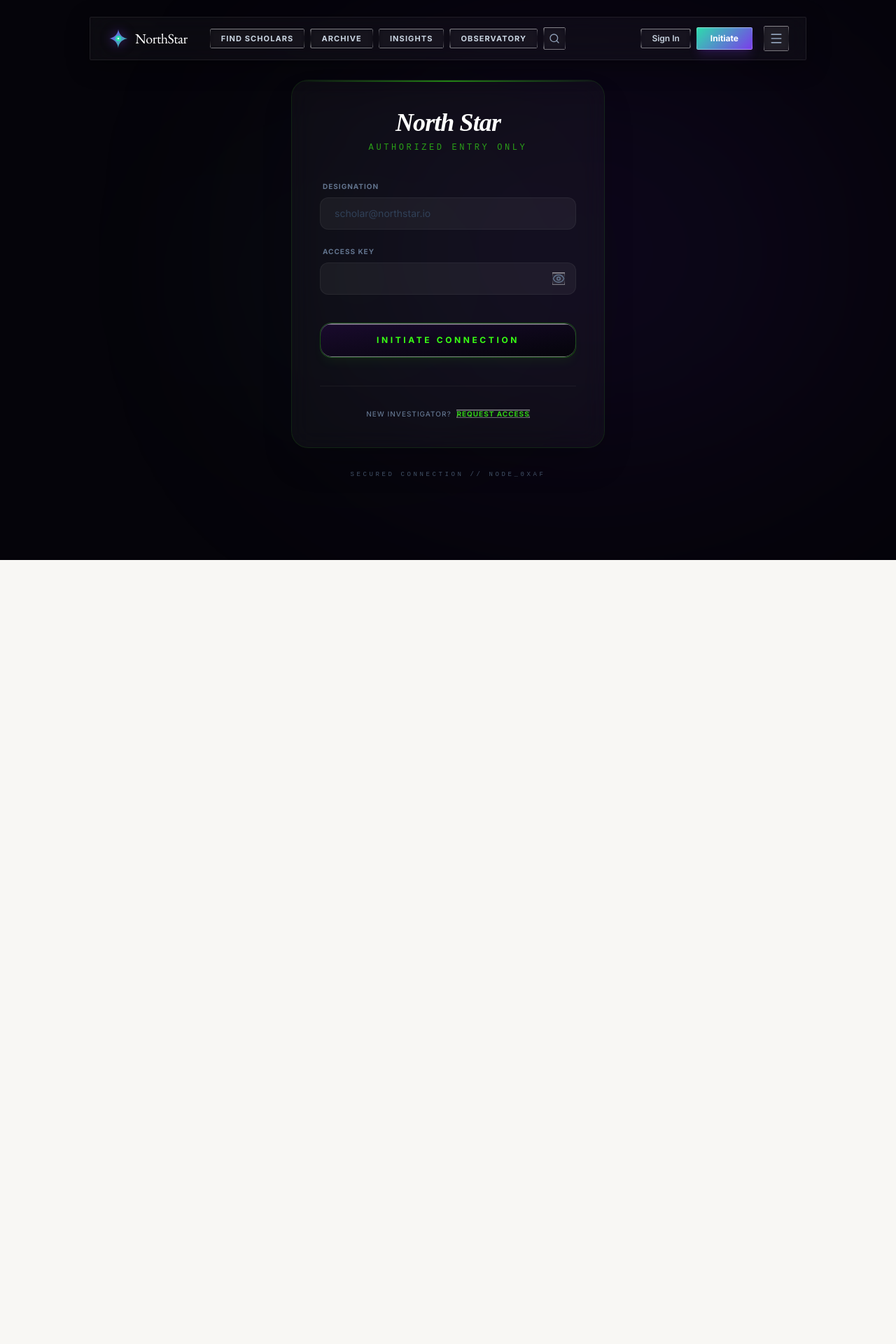
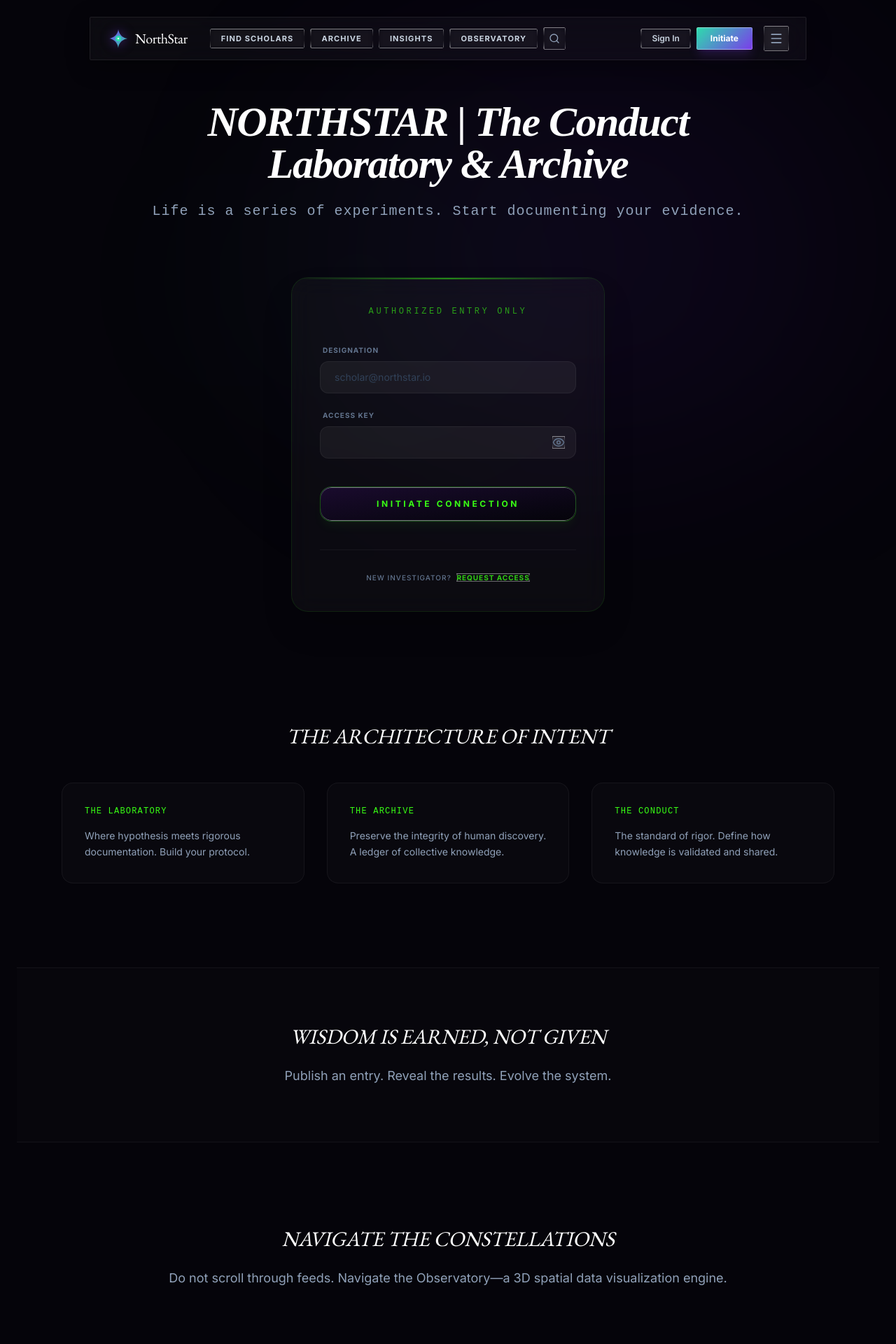
Before and after one commit to ZEi3507/NORTHSTAR, a React (Vite) app: page / in a window 1280 px wide. Shown: the top 1920 px of the page at 70% size. Before the commit the page ends 800 px from the top, so only its background shows below. Built offline with nearby package versions, Linux system fonts and the light colour scheme; no server answers.

Commit message:
feat: reconcile security architecture and wire harmony tracker

```diff
--- a/src/lib/firebase.ts
+++ b/src/lib/firebase.ts
@@ -13,7 +13,7 @@
   appId: import.meta.env.VITE_FIREBASE_APP_ID || "dummy-app-id"
 };
 
-const app = initializeApp(firebaseConfig);
+export const app = initializeApp(firebaseConfig);
 export const auth = getAuth(app);
 export const db = getFirestore(app);
 export const functions = getFunctions(app);
--- a/src/pages/AdminReview.tsx
+++ b/src/pages/AdminReview.tsx
@@ -137,8 +137,11 @@
 
       await batch.commit();
 
-      setConfirmation('Entry approved.');
-      setSelectedEntry(null);
+      const nextIndex = entries.findIndex(e => e.id === selectedEntry.id) + 1;
+      const nextEntry = entries[nextIndex] || entries[0] || null;
+
+      setConfirmation(`Entry "${selectedEntry.title}" approved successfully.`);
+      setSelectedEntry(nextEntry && nextEntry.id !== selectedEntry.id ? nextEntry : null);
     } catch (err) {
       console.error('Approval failed:', err);
     } finally {
@@ -167,8 +170,11 @@
 
       await batch.commit();
 
-      setConfirmation('Entry returned for revision.');
-      setSelectedEntry(null);
+      const nextIndex = entries.findIndex(e => e.id === selectedEntry.id) + 1;
+      const nextEntry = entries[nextIndex] || entries[0] || null;
+
+      setConfirmation(`Entry "${selectedEntry.title}" returned for revision.`);
+      setSelectedEntry(nextEntry && nextEntry.id !== selectedEntry.id ? nextEntry : null);
       setRejectionReason('');
     } catch (err) {
       console.error('Rejection failed:', err);
@@ -277,17 +283,9 @@
               {entries.map((entry) => (
                 <div
                   key={entry.id}
-                  onClick={async () => {
+                  onClick={() => {
                     setConfirmation(null);
-                    // Fetch gated content before selecting
-                    try {
-                      const gatedSnap = await getDoc(doc(db, 'archive', entry.id, 'gated', 'content'));
-                      const redacted = gatedSnap.exists() ? gatedSnap.data().redactedContent : '';
-                      setSelectedEntry({ ...entry, redactedContent: redacted });
-                    } catch (err) {
-                      console.error("Failed to fetch gated content:", err);
-                      setSelectedEntry(entry);
-                    }
+                    setSelectedEntry(entry);
                   }}
                   className="p-4 cursor-pointer transition-colors"
                   style={{
--- a/src/pages/ConductorDashboard.tsx
+++ b/src/pages/ConductorDashboard.tsx
@@ -307,10 +307,15 @@
                 <div className="flex justify-between items-end">
                   <div className="space-y-1">
                     <div className="text-[10px] text-slate-500 uppercase font-bold tracking-widest">Archive Sync</div>
-                    <div className="text-xl font-mono text-white">12%</div>
+                    <div className="text-xl font-mono text-white">
+                      {Math.min(100, (postCount / 5) * 100).toFixed(0)}%
+                    </div>
                   </div>
                   <div className="w-16 h-1.5 bg-slate-800 rounded-full overflow-hidden">
-                    <div className="w-[12%] h-full bg-mint shadow-[0_0_8px_rgba(43,222,172,0.5)]" />
+                    <div
+                      className="h-full bg-mint shadow-[0_0_8px_rgba(43,222,172,0.5)] transition-all duration-1000"
+                      style={{ width: `${Math.min(100, (postCount / 5) * 100)}%` }}
+                    />
                   </div>
                 </div>
               </div>
--- a/src/pages/EntryDetail.tsx
+++ b/src/pages/EntryDetail.tsx
@@ -1,13 +1,17 @@
 import React, { useEffect, useState } from 'react';
 import { useParams, Link } from 'react-router-dom';
+import { getFunctions, httpsCallable } from 'firebase/functions';
 import { collection, query, where, orderBy, limit, getDocs, doc, getDoc, increment, onSnapshot, writeBatch } from 'firebase/firestore';
 import { Star, ThumbsDown } from 'lucide-react';
-import { db } from '../lib/firebase';
+import { db, app } from '../lib/firebase';
 import { useConductorStore } from '../stores/conductorStore';
 import { TheVeil } from '../components/TheVeil';
 import Nav from '../components/Nav';
 import Loading from '../components/Loading';
 import { EchoButton } from '../components/ui/EchoButton';
+
+const functions = getFunctions(app);
+const getPostForUser = httpsCallable(functions, 'getPostForUser');
 
 interface PostResponse {
   id: string;
@@ -107,25 +111,8 @@
       setError(null);
 
       try {
-        const postSnap = await getDoc(doc(db, 'archive', postId));
-        if (!postSnap.exists() || postSnap.data()?.status !== 'approved') {
-          setError('Authorized entry not found in active sectors.');
-          setLoading(false);
-          return;
-        }
-
-        const postData = { id: postSnap.id, ...postSnap.data() } as PostResponse;
-
-        if (level >= 2) {
-          try {
-            const gatedSnap = await getDoc(doc(db, 'archive', postId, 'gated', 'content'));
-            if (gatedSnap.exists()) {
-              postData.redactedContent = gatedSnap.data().redactedContent;
-            }
-          } catch (err) {
-            console.warn("Gated segment decryption failed:", err);
-          }
-        }
+        const result = await getPostForUser({ postId });
+        const postData = result.data as PostResponse;
 
         setPost(postData);
 
--- a/src/pages/Gatekeeper.tsx
+++ b/src/pages/Gatekeeper.tsx
@@ -31,7 +31,7 @@
   };
 
   return (
-    <div className="min-h-screen bg-[#05040A] text-slate-200 selection:bg-[#39FF14]/30 flex items-center justify-center p-6 overflow-hidden relative">
+    <div className="min-h-screen bg-[#05040A] text-slate-200 selection:bg-[#39FF14]/30 flex flex-col items-center p-6 overflow-hidden relative">
       <Nav />
 
       {/* Liquid Background Decor */}
@@ -48,18 +48,25 @@
         />
       </div>
 
-      <div className="max-w-md w-full relative z-10">
+      {/* Hero Section */}
+      <header className="relative z-10 w-full max-w-4xl text-center py-20 mt-10">
+        <h1
+          style={{ fontFamily: "'Instrument Serif', serif" }}
+          className="text-6xl font-bold text-white mb-6 tracking-tight italic"
+        >
+          NORTHSTAR | The Conduct Laboratory & Archive
+        </h1>
+        <p className="text-xl font-mono text-slate-400 tracking-wider">
+          Life is a series of experiments. Start documenting your evidence.
+        </p>
+      </header>
+
+      {/* Auth Panel */}
+      <div className="max-w-md w-full relative z-10 mb-20">
         <div className="glass-card p-10 border border-[#39FF14]/10 shadow-2xl relative overflow-hidden group">
-          {/* Neon Accent Line */}
           <div className="absolute top-0 left-0 w-full h-[2px] bg-gradient-to-r from-transparent via-[#39FF14] to-transparent opacity-50" />
 
           <div className="text-center mb-10">
-            <h1
-              style={{ fontFamily: "'Instrument Serif', serif" }}
-              className="text-4xl font-bold text-white mb-2 tracking-tight italic"
-            >
-              North Star
-            </h1>
             <p className="text-xs font-mono uppercase tracking-[0.3em] text-[#39FF14]/60">
               Authorized Entry Only
             </p>
@@ -134,11 +141,48 @@
             </p>
           </div>
         </div>
+      </div>
 
-        <p className="mt-8 text-center text-[9px] font-mono text-slate-600 uppercase tracking-[0.4em]">
+      {/* Pillars Section */}
+      <section className="relative z-10 w-full max-w-6xl py-20 px-6">
+        <h2 className="text-3xl text-white italic mb-12 text-center">THE ARCHITECTURE OF INTENT</h2>
+        <div className="grid md:grid-cols-3 gap-8">
+          <div className="p-8 border border-white/5 rounded-2xl bg-white/[0.02]">
+            <h3 className="text-[#39FF14] font-mono text-xs uppercase tracking-widest mb-4">The Laboratory</h3>
+            <p className="text-slate-400 text-sm leading-relaxed">Where hypothesis meets rigorous documentation. Build your protocol.</p>
+          </div>
+          <div className="p-8 border border-white/5 rounded-2xl bg-white/[0.02]">
+            <h3 className="text-[#39FF14] font-mono text-xs uppercase tracking-widest mb-4">The Archive</h3>
+            <p className="text-slate-400 text-sm leading-relaxed">Preserve the integrity of human discovery. A ledger of collective knowledge.</p>
+          </div>
+          <div className="p-8 border border-white/5 rounded-2xl bg-white/[0.02]">
+            <h3 className="text-[#39FF14] font-mono text-xs uppercase tracking-widest mb-4">The Conduct</h3>
+            <p className="text-slate-400 text-sm leading-relaxed">The standard of rigor. Define how knowledge is validated and shared.</p>
+          </div>
+        </div>
+      </section>
+
+      {/* The Veil Section */}
+      <section className="relative z-10 w-full bg-white/[0.01] border-y border-white/5 py-20 my-10">
+        <div className="max-w-4xl mx-auto text-center px-6">
+          <h2 className="text-3xl text-white italic mb-6">WISDOM IS EARNED, NOT GIVEN</h2>
+          <p className="text-slate-400 text-lg">Publish an entry. Reveal the results. Evolve the system.</p>
+        </div>
+      </section>
+
+      {/* Observatory Section */}
+      <section className="relative z-10 w-full max-w-4xl py-20 text-center px-6">
+        <h2 className="text-3xl text-white italic mb-6">NAVIGATE THE CONSTELLATIONS</h2>
+        <p className="text-slate-400 text-lg mb-10">Do not scroll through feeds. Navigate the Observatory—a 3D spatial data visualization engine.</p>
+      </section>
+
+      {/* Footer CTA */}
+      <footer className="relative z-10 w-full py-20 bg-gradient-to-b from-transparent to-[#1A0B2E]/50 text-center">
+        <h2 className="text-5xl font-bold text-white mb-10 tracking-tighter italic">DON'T JUST LIVE. EXPERIMENT.</h2>
+        <p className="text-[10px] font-mono text-slate-600 uppercase tracking-[0.4em]">
           Secured Connection // Node_0xAF
         </p>
-      </div>
+      </footer>
     </div>
   );
 };
--- a/src/pages/Profile.tsx
+++ b/src/pages/Profile.tsx
@@ -47,10 +47,10 @@
   const stats = getStats();
 
   return (
-    <div className="min-h-screen bg-[#0F0E0D] text-slate-200">
+    <div className="min-h-screen bg-void text-slate-200 selection:bg-accent/30">
       <Nav />
       <div className="pt-32 px-6 max-w-2xl mx-auto">
-        <div className="glass-card p-10 border border-white/10 rounded-[2px] relative overflow-hidden">
+        <div className="glass-card p-10 border border-white/10 rounded-[2px] relative overflow-hidden bg-void/40">
           <div className="absolute top-0 left-0 w-full h-1 bg-mint"></div>
           <div className="flex items-center gap-6 mb-8">
             <div className="w-20 h-20 rounded-full bg-slate-800 flex items-center justify-center text-2xl font-bold border border-white/10">
--- a/src/pages/ReviseEntry.tsx
+++ b/src/pages/ReviseEntry.tsx
@@ -1,4 +1,4 @@
-import React, { useState, useEffect, useRef } from 'react';
+import React, { useState, useEffect, useRef, useCallback } from 'react';
 import { useNavigate, useParams } from 'react-router-dom';
 import { db } from '../lib/firebase';
 import {
@@ -22,7 +22,7 @@
   const pendingPostId = useConductorStore((s) => s.pendingPostId);
   const setConductor = useConductorStore((s) => s.setConductor);
 
-  const [type, setType] = useState<EntryType>('research');
+  const [type] = useState<EntryType>('research');
   const [title, setTitle] = useState('');
 
   // Research fields
@@ -33,7 +33,7 @@
   const [protocol, setProtocol] = useState('');
   const [observation, setObservation] = useState('');
 
-  const [rejectionReason, setRejectionReason] = useState<string | null>(null);
+  const [rejectionReason] = useState<string | null>(null);
   const [wordCount, setWordCount] = useState(0);
   const [isSubmitting, setIsSubmitting] = useState(false);
   const [error, setError] = useState<string | null>(null);
@@ -43,6 +43,11 @@
   const hypRef = useRef<HTMLTextAreaElement>(null);
   const protRef = useRef<HTMLTextAreaElement>(null);
   const obsRef = useRef<HTMLTextAreaElement>(null);
+
+  const getRawContent = useCallback(() => {
+    if (type === 'research') return content;
+    return `HYPOTHESIS\n${hypothesis}\n\nPROTOCOL\n${protocol}\n\nOBSERVATION\n${observation}`;
+  }, [content, hypothesis, protocol, observation, type]);
 
   useEffect(() => {
     const fetchPost = async () => {
@@ -63,13 +68,7 @@
           return;
         }
 
-        const gatedDoc = await getDoc(doc(db, 'archive', postId, 'gated', 'content'));
-        const redactedContent = gatedDoc.exists() ? gatedDoc.data().redactedContent : '';
-
-        setTitle(data.title);
-        setType(data.type);
-        setRejectionReason(data.rejectionReason);
-
+        const redactedContent = data.redactedContent || '';
         const publicContent = data.publicContent || '';
         const segments = redactedContent.split('\n---\n');
         let segmentIndex = 0;
@@ -110,12 +109,7 @@
     }, 300);
 
     return () => clearTimeout(handler);
-  }, [content, hypothesis, protocol, observation, type, isLoading]);
-
-  const getRawContent = () => {
-    if (type === 'research') return content;
-    return `HYPOTHESIS\n${hypothesis}\n\nPROTOCOL\n${protocol}\n\nOBSERVATION\n${observation}`;
-  };
+  }, [getRawContent, isLoading]);
 
   const handleRedact = (
     ref: React.RefObject<HTMLTextAreaElement | null>,
@@ -159,12 +153,12 @@
       const batch = writeBatch(db);
 
       const postRef = doc(db, 'archive', postId);
-      const gatedRef = doc(db, 'archive', postId, 'gated', 'content');
       const scholarRef = doc(db, 'scholars', uid);
 
       batch.update(postRef, {
         title,
         publicContent: parsed.publicContent,
+        redactedContent: parsed.redactedContent,
         wordCount: parsed.wordCount,
         status: 'pending',
         rejectionReason: null,
@@ -172,7 +166,6 @@
         submittedAt: serverTimestamp(),
       });
 
-      batch.set(gatedRef, { redactedContent: parsed.redactedContent });
       batch.update(scholarRef, { pendingPostId: postId });
 
       await batch.commit();
--- a/src/pages/SignUp.tsx
+++ b/src/pages/SignUp.tsx
@@ -34,8 +34,8 @@
         approvedPostIds: [],
         pendingPostId: null,
         conductStats: {
-          focusScore: null,
-          experimentsRun: null,
+          focusScore: 0,
+          experimentsRun: 0,
         },
         createdAt: serverTimestamp()
       };
--- a/src/pages/SubmitEntry.tsx
+++ b/src/pages/SubmitEntry.tsx
@@ -40,6 +40,11 @@
   const protRef = useRef<HTMLTextAreaElement>(null);
   const obsRef = useRef<HTMLTextAreaElement>(null);
 
+  const getRawContent = () => {
+    if (type === 'research') return content;
+    return `HYPOTHESIS\n${hypothesis}\n\nPROTOCOL\n${protocol}\n\nOBSERVATION\n${observation}`;
+  };
+
   // Debounced word count
   useEffect(() => {
     const handler = setTimeout(() => {
@@ -50,11 +55,6 @@
 
     return () => clearTimeout(handler);
   }, [content, hypothesis, protocol, observation, type]);
-
-  const getRawContent = () => {
-    if (type === 'research') return content;
-    return `HYPOTHESIS\n${hypothesis}\n\nPROTOCOL\n${protocol}\n\nOBSERVATION\n${observation}`;
-  };
 
   const handleRedact = (
     ref: React.RefObject<HTMLTextAreaElement | null>,
@@ -90,7 +90,6 @@
       }
 
       const postRef = doc(collection(db, 'archive'));
-      const gatedRef = doc(db, 'archive', postRef.id, 'gated', 'content');
       const scholarRef = doc(db, 'scholars', uid);
 
       const postData = {
@@ -98,6 +97,7 @@
         title,
         type,
         publicContent: parsed.publicContent,
+        redactedContent: parsed.redactedContent,
         status: 'pending',
         rejectionReason: null,
         revisionCount: 0,
@@ -112,7 +112,6 @@
       const batch = writeBatch(db);
 
       batch.set(postRef, postData);
-      batch.set(gatedRef, { redactedContent: parsed.redactedContent });
       batch.update(scholarRef, { pendingPostId: postRef.id });
 
       await batch.commit();
```
Also changed, not shown: 4 other files (tests, documents, lock files or other folders).
